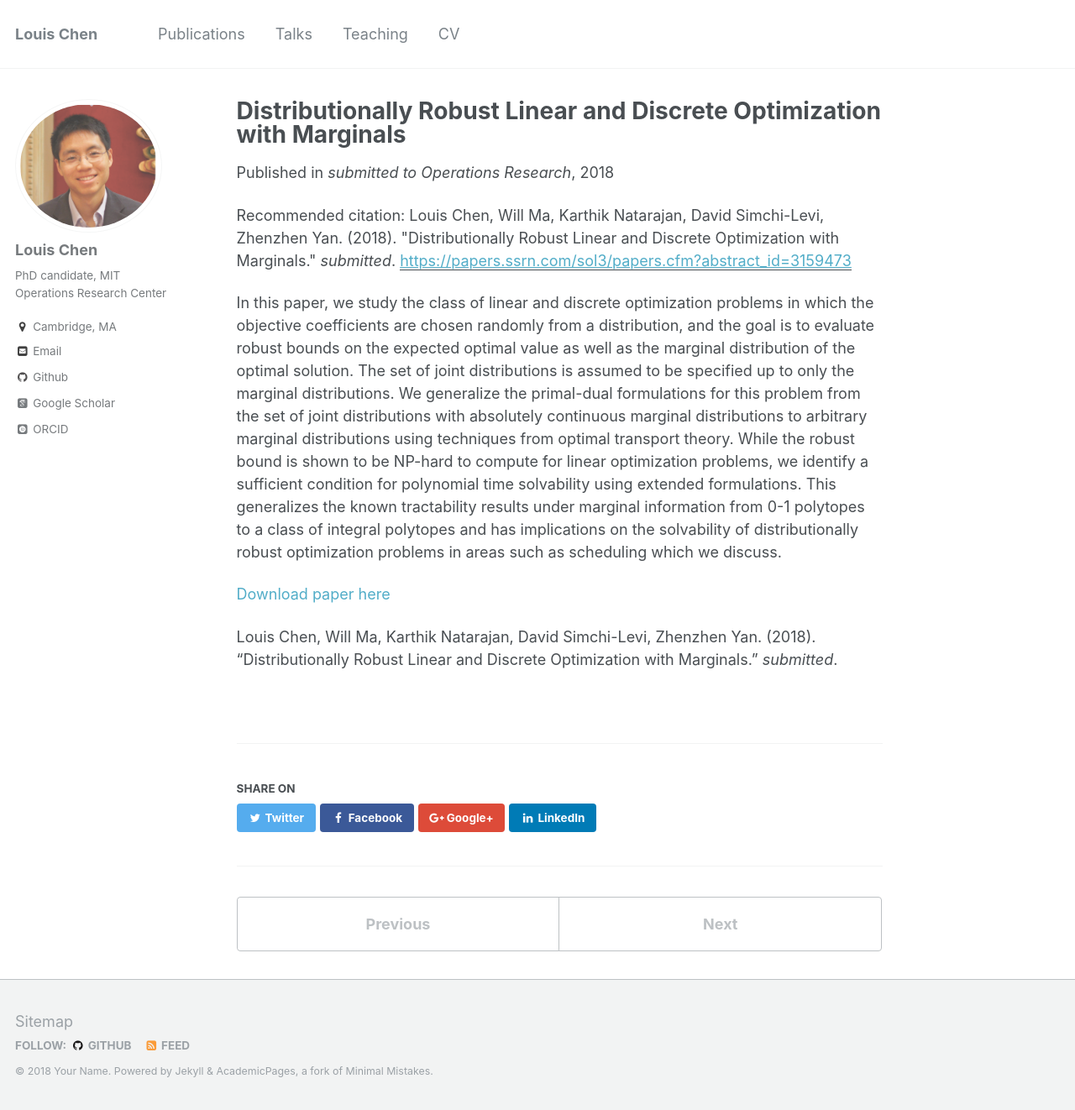
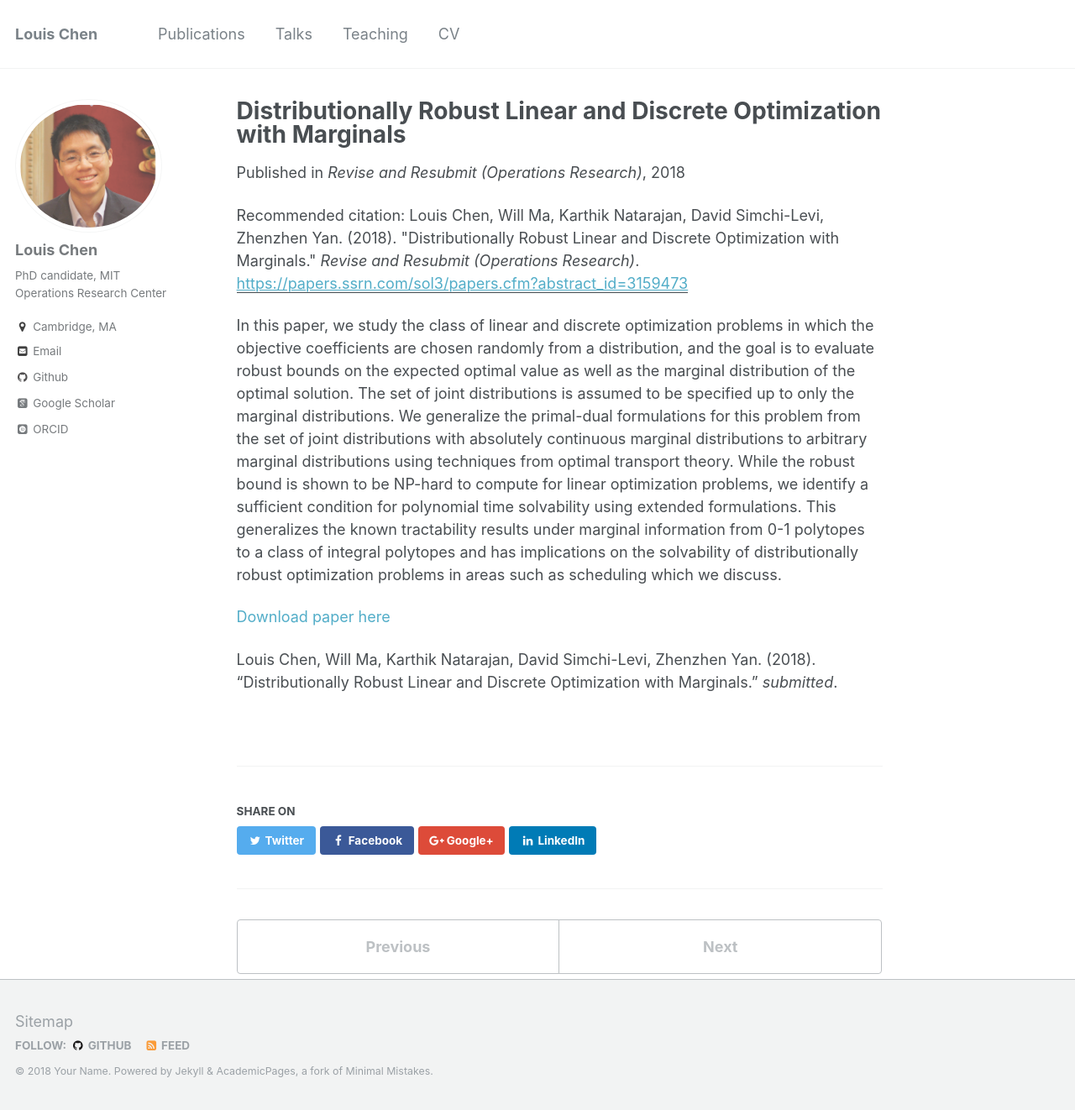
Before and after one commit to LouisLChen/LouisLChen.github.io, a Jekyll site: the page built from _publications/2015-10-01-paper-title-number-3.md, in a window 1280 px wide and 1322 px high. Shown: the whole window at 84% size. Built offline with Jekyll 4.4.1, drawn with Linux system fonts in a browser that asks for light colours; some web fonts are replaced.

Commit message:
Update 2015-10-01-paper-title-number-3.md

```diff
--- a/_publications/2015-10-01-paper-title-number-3.md
+++ b/_publications/2015-10-01-paper-title-number-3.md
@@ -4,9 +4,9 @@
 permalink: /publication/2015-10-01-paper-title-number-3
 excerpt: 'In this paper, we study the class of linear and discrete optimization problems in which the objective coefficients are chosen randomly from a distribution, and the goal is to evaluate robust bounds on the expected optimal value as well as the marginal distribution of the optimal solution. The set of joint distributions is assumed to be specified up to only the marginal distributions. We generalize the primal-dual formulations for this problem from the set of joint distributions with absolutely continuous marginal distributions to arbitrary marginal distributions using techniques from optimal transport theory. While the robust bound is shown to be NP-hard to compute for linear optimization problems, we identify a sufficient condition for polynomial time solvability using extended formulations. This generalizes the known tractability results under marginal information from 0-1 polytopes to a class of integral polytopes and has implications on the solvability of distributionally robust optimization problems in areas such as scheduling which we discuss.'
 date: 2018-04-27
-venue: 'submitted to Operations Research'
+venue: 'Revise and Resubmit (Operations Research)'
 paperurl: 'https://papers.ssrn.com/sol3/papers.cfm?abstract_id=3159473'
-citation: 'Louis Chen, Will Ma, Karthik Natarajan, David Simchi-Levi, Zhenzhen Yan. (2018). &quot;Distributionally Robust Linear and Discrete Optimization with Marginals.&quot; <i>submitted</i>.'
+citation: 'Louis Chen, Will Ma, Karthik Natarajan, David Simchi-Levi, Zhenzhen Yan. (2018). &quot;Distributionally Robust Linear and Discrete Optimization with Marginals.&quot; <i>Revise and Resubmit (Operations Research)</i>.'
 ---
 In this paper, we study the class of linear and discrete optimization problems in which the objective coefficients are chosen randomly from a distribution, and the goal is to evaluate robust bounds on the expected optimal value as well as the marginal distribution of the optimal solution. The set of joint distributions is assumed to be specified up to only the marginal distributions. We generalize the primal-dual formulations for this problem from the set of joint distributions with absolutely continuous marginal distributions to arbitrary marginal distributions using techniques from optimal transport theory. While the robust bound is shown to be NP-hard to compute for linear optimization problems, we identify a sufficient condition for polynomial time solvability using extended formulations. This generalizes the known tractability results under marginal information from 0-1 polytopes to a class of integral polytopes and has implications on the solvability of distributionally robust optimization problems in areas such as scheduling which we discuss.
 
```
